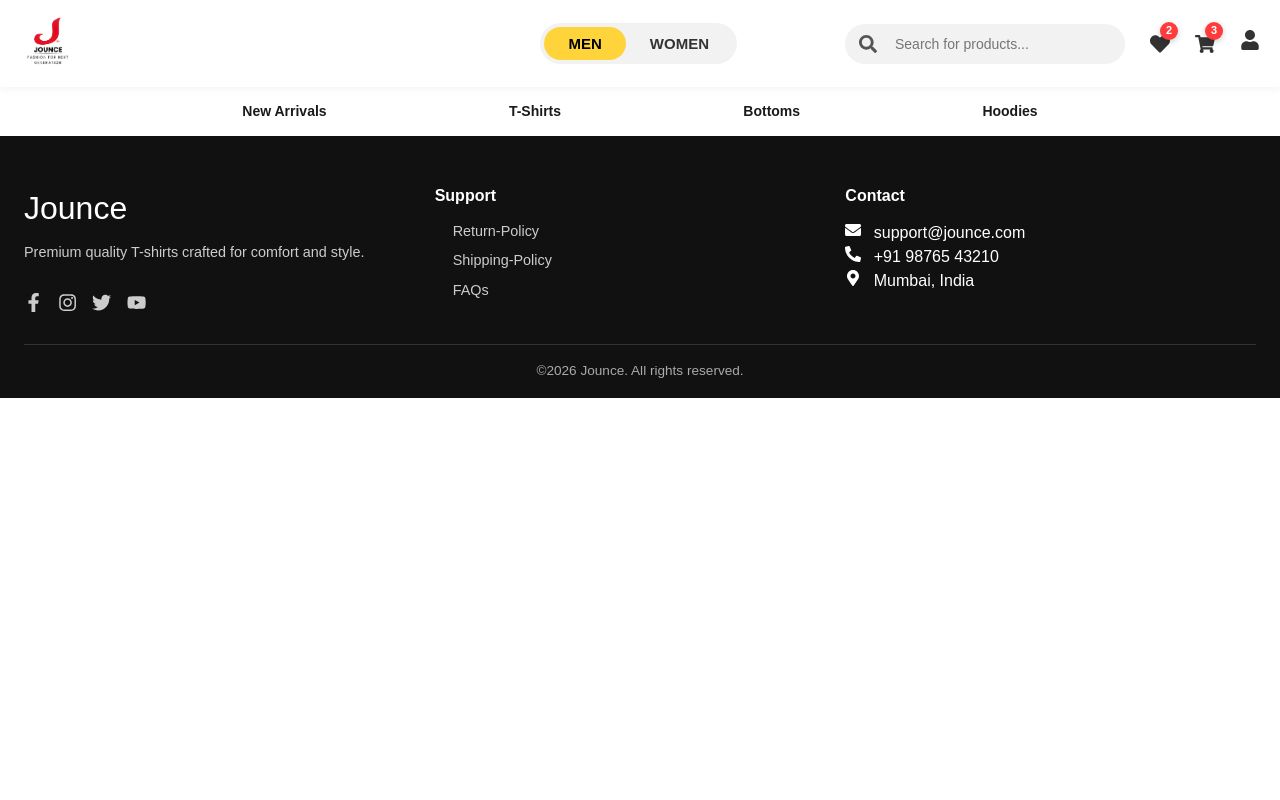
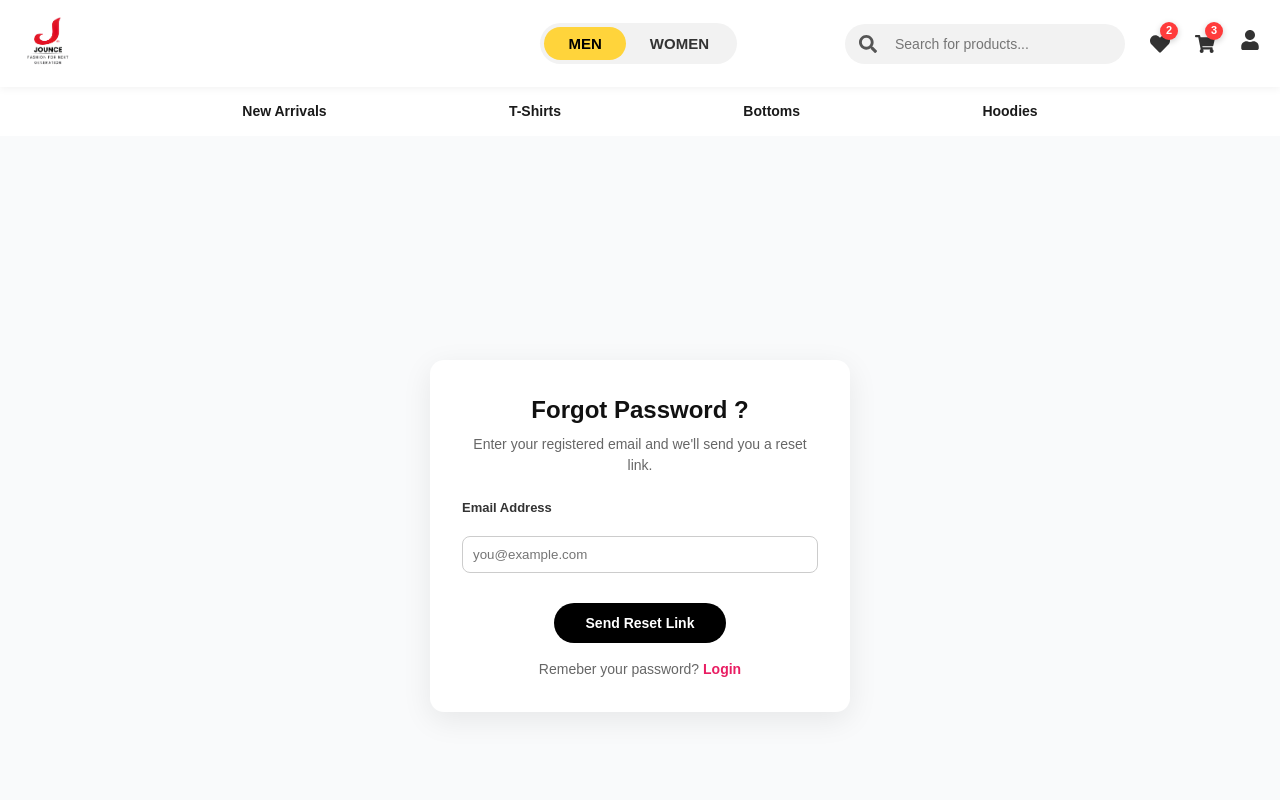
Before and after one commit to SalviVishakha/jounce, a React (Vite) app: page /forgot-password in a window 1280 px wide. Shown: the top 800 px of the page. Built offline with nearby package versions, Linux system fonts and the light colour scheme.

Commit message:
done with reset and forgot password page

```diff
--- a/src/App.jsx
+++ b/src/App.jsx
@@ -21,6 +21,8 @@ import { useEffect, useState } from "react";
 import Categorybar from "./components/Categorybar";
 import Myorder from "./pages/Myorder";
 import Tracking from "./pages/Tracking";
+import ForgotPassword from "./pages/ForgotPassword";
+import ResetPassword from "./pages/ResetPassword";
 
 function App() {
   const [showSite, setShowSite] = useState(false);
@@ -60,6 +62,8 @@ function App() {
             <Route path="/shop" element={<Shop />} />
             <Route path="/my-order" element={<Myorder />} />
             <Route path="/track-order" element={<Tracking />} />
+            <Route path="/forgot-password" element={<ForgotPassword />} />
+            <Route path="/reset-password" element={<ResetPassword />} />
           </Routes>
 
           <Footer />
--- /dev/null
+++ b/src/pages/ForgotPassword.css
@@ -0,0 +1,95 @@
+.auth-page{
+    min-height: 100vh;
+    background: #f9fafb;
+    display: flex;
+    align-items: center;
+    justify-content: center;
+    padding: 20px;
+}
+
+.auth-card{
+    width: 100%;
+    max-width: 420px;
+    background: #fff;
+    padding: 32px;
+    border-radius: 14px;
+    box-shadow: 0 8px 30px rgba(0,0,0,0.08);
+    text-align: center;
+}
+
+.auth-card h2{
+    font-size: 24px;
+    margin-bottom: 6px;
+    font-weight: 700;
+    color: #111;
+}
+
+.auth-subtext{
+    font-size: 14px;
+    color: #666;
+    margin-bottom: 22px;
+}
+
+.auth-form{
+    display: flex;
+    flex-direction: column;
+    gap:14px;
+    text-align: left;
+}
+
+.auth-form label{
+    font-size: 13px;
+    font-weight: 600;
+    color: #333;
+}
+
+.auth-forn input{
+    padding: 10px 12px;
+    border-radius: 8px;
+    border: 1px solid #ddd;
+    font-size: 14px;
+    outline: none;
+}
+
+.auth-form input:focus{
+    border-color: #000;
+}
+
+.auth-btn {
+  margin: 16px auto 0;
+  display: block;
+  background: #000;
+  color: #fff;
+  border: none;
+  padding: 12px 32px;
+  border-radius: 999px;
+  font-size: 14px;
+  font-weight: 600;
+  cursor: pointer;
+  text-decoration: none;
+}
+a {
+  text-decoration: none;
+}
+
+
+.auth-btn:hover{
+    background: #222;
+    transform: translateY(-1px);
+}
+
+.auth-footer{
+    margin-top: 16px;
+    font-size: 14px;
+    color: #666;
+}
+
+.auth-footer a{
+    color: #e91e63;
+    font-weight: 600;
+    text-decoration: none;
+}
+
+.auth-footer a:hover{
+    text-decoration: underline;
+}
--- /dev/null
+++ b/src/pages/ForgotPassword.jsx
@@ -0,0 +1,30 @@
+import React from "react";
+import { Link } from "react-router-dom";
+import "./ForgotPassword.css";
+
+const ForgotPassword = () => {
+  return (
+    <div className="auth-page">
+      <div className="auth-card">
+        <h2>Forgot Password ?</h2>
+        <p className="auth-subtext">
+          Enter your registered email and we'll send you a reset link.
+        </p>
+        <form className="auth-form">
+          <label>Email Address</label>
+          <input type="email" placeholder="you@example.com" required />
+          <Link to="/reset-password">
+            <button type="button" className="auth-btn">
+              Send Reset Link{" "}
+            </button>
+          </Link>
+        </form>
+        <p className="auth-footer">
+          Remeber your password? <Link to="/login">Login</Link>
+        </p>
+      </div>
+    </div>
+  );
+};
+
+export default ForgotPassword;
--- /dev/null
+++ b/src/pages/ResetPassword.css
@@ -0,0 +1 @@
+@import "./ForgotPassword.css";
--- /dev/null
+++ b/src/pages/ResetPassword.jsx
@@ -0,0 +1,28 @@
+import React from "react";
+import { Link } from "react-router-dom";
+import "./ForgotPassword.css";
+
+const ResetPassword = () => {
+  return (
+    <div className="auth-page">
+      <div className="auth-card">
+        <h2>Reset Password</h2>
+        <p className="auth-subtext">Craete a new strong password</p>
+        <form className="auth-form">
+          <label>New Password</label>
+          <input type="password" placeholder="Enter New Password" required />
+          <label>Confirm Password</label>
+          <input type="password" placeholder="Confirm New Password" required />
+
+          <Link to="/login">
+            <button type="button" className="auth-btn">
+              Reset Password
+            </button>
+          </Link>
+        </form>
+      </div>
+    </div>
+  );
+};
+
+export default ResetPassword;
```
